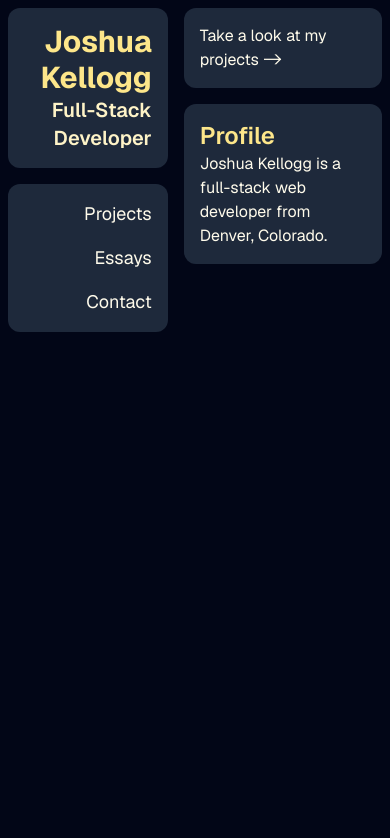
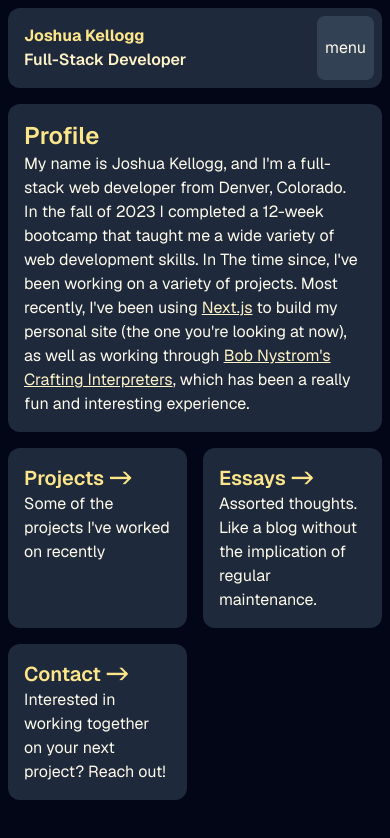
Before and after one commit to jkellogg01/next-personal-site, a Next.js app: page / in a window 390 px wide. Shown: the top 838 px of the page. Built offline with nearby package versions, Linux system fonts and the light colour scheme.

Commit message:
Dev (#1)
* skeleton project cards

* active state for nav links

* added under construction page and some nav cards on homepage

* responsive design for nameplate

* navigation drawer

* responsive: low-content subpages now fill layout width in mobile view

```diff
--- a/app/layout.tsx
+++ b/app/layout.tsx
@@ -4,6 +4,7 @@ import { GeistMono } from "geist/font/mono";
 import "./globals.css";
 import Nav from "@/components/Nav";
 import Link from "next/link";
+import { useState } from "react";
 
 export const metadata: Metadata = {
   title: "Joshua Kellogg",
@@ -17,19 +18,8 @@ export default function RootLayout({
   return (
     <html lang="en" className={`${GeistSans.variable} ${GeistMono.variable}`}>
       <body className="bg-slate-950 text-amber-50">
-        <div className="flex flex-row justify-center items-start p-2 lg:p-8 gap-4">
-          <div className="flex flex-col gap-4">
-            <Link
-              className="bg-slate-800 p-4 rounded-xl text-end hover:bg-slate-700 transition-colors duration-200"
-              href="/"
-            >
-              <h1 className="text-amber-200 font-sans text-3xl font-bold">
-                Joshua Kellogg
-              </h1>
-              <h3 className="text-amber-100 text-xl font-semibold">
-                Full-Stack Developer
-              </h3>
-            </Link>
+        <div className="flex flex-col sm:flex-row justify-center items-start p-2 lg:p-8 gap-4">
+          <div className="flex flex-col gap-4 max-sm:w-full">
             <Nav />
           </div>
           {children}
--- a/app/not-found.tsx
+++ b/app/not-found.tsx
@@ -1,6 +1,6 @@
 export default function NotFound() {
   return (
-    <div className="bg-slate-800 p-4 rounded-xl max-w-prose">
+    <div className="bg-slate-800 p-4 rounded-xl sm:w-full max-w-prose">
       <h2 className="text-2xl text-amber-200 font-bold">404: not found.</h2>
       <p className="text-xl">Ain't Nothing here.</p>
       <p className="text-xl">Y'all best be moving on, compadre.</p>
--- a/app/page.tsx
+++ b/app/page.tsx
@@ -1,18 +1,72 @@
-import { ReactElement } from "react";
+import Link from "next/link";
+
+type NavCard = {
+  name: string;
+  url?: string;
+  desc: string;
+};
 
 export default function Index() {
+  const navCards: NavCard[] = [
+    {
+      name: "Projects",
+      desc: "Some of the projects I've worked on recently",
+    },
+    {
+      name: "Essays",
+      desc: "Assorted thoughts. Like a blog without the implication of regular maintenance.",
+    },
+    {
+      name: "Contact",
+      desc: "Interested in working together on your next project? Reach out!",
+    },
+  ];
+
   return (
-    <div className="flex flex-col lg:flex-row gap-4">
-      <div className="flex flex-col gap-4">
-        <div className="bg-slate-800 p-4 rounded-xl">
-          Take a look at my projects {"->"}
-        </div>
-      </div>
-      <div className="bg-slate-800 p-4 rounded-xl max-w-80">
+    <div className="flex flex-col gap-4 sm:w-full max-w-prose">
+      <div className="bg-slate-800 p-4 rounded-xl">
         <h2 className="text-2xl text-amber-200 font-semibold">Profile</h2>
         <p>
-          Joshua Kellogg is a full-stack web developer from Denver, Colorado.
+          My name is Joshua Kellogg, and I'm a full-stack web developer from
+          Denver, Colorado.
         </p>
+        <p>
+          In the fall of 2023 I completed a 12-week bootcamp that taught me a
+          wide variety of web development skills. In The time since, I've been
+          working on a variety of projects. Most recently, I've been using{" "}
+          <a
+            href="https://nextjs.org/"
+            className="text-amber-100 underline"
+            target="_blank"
+          >
+            Next.js
+          </a>{" "}
+          to build my personal site (the one you're looking at now), as well as
+          working through{" "}
+          <a
+            href="https://craftinginterpreters.com/"
+            className="text-amber-100 underline"
+            target="_blank"
+          >
+            Bob Nystrom's Crafting Interpreters
+          </a>
+          , which has been a really fun and interesting experience.
+        </p>
+      </div>
+      <div className="grid grid-cols-2 gap-4">
+        {navCards.map(({ name, url, desc }, index) => (
+          <Link
+            key={index}
+            className="bg-slate-800 p-4 rounded-xl hover:bg-slate-700 transition-colors duration-200"
+            href={url ? url : "/under-construction"}
+          >
+            <h2 className="text-amber-200 text-xl font-semibold">
+              {name}
+              {" ->"}
+            </h2>
+            <p>{desc}</p>
+          </Link>
+        ))}
       </div>
     </div>
   );
--- a/app/projects/page.tsx
+++ b/app/projects/page.tsx
@@ -1,3 +1,30 @@
+import ProjectCard from "@/components/ProjectCard";
+
 export default function Projects() {
-  return "hello from projects page";
+  return (
+    <div className="grid grid-cols-2 sm:w-full max-w-prose gap-4">
+      <ProjectCard
+        title="Example Project"
+        links={[
+          {
+            name: "Repo",
+            url: "#",
+          },
+        ]}
+      >
+        This is an example project card
+      </ProjectCard>
+      <ProjectCard
+        title="Example Project"
+        links={[
+          {
+            name: "Repo",
+            url: "#",
+          },
+        ]}
+      >
+        This is an example project card
+      </ProjectCard>
+    </div>
+  );
 }
--- /dev/null
+++ b/app/under-construction/page.tsx
@@ -0,0 +1,11 @@
+export default function WIP() {
+  return (
+    <div className="bg-slate-800 p-4 rounded-xl max-sm:w-full max-w-prose">
+      <h2 className="text-2xl text-amber-200 font-bold">
+        Well, this is embarrassing...
+      </h2>
+      <p className="text-xl">This page is under construction.</p>
+      <p className="text-xl">Come back soon!</p>
+    </div>
+  );
+}
--- a/components/Nav.tsx
+++ b/components/Nav.tsx
@@ -1,4 +1,8 @@
+"use client";
+
 import Link from "next/link";
+import { usePathname } from "next/navigation";
+import { useState } from "react";
 
 type NavItem = {
   name: string;
@@ -6,10 +10,11 @@ type NavItem = {
 };
 
 export default function Nav() {
+  const pathname = usePathname();
+
   const navItems: NavItem[] = [
     {
       name: "Projects",
-      url: "/projects",
     },
     {
       name: "Essays",
@@ -19,17 +24,70 @@ export default function Nav() {
     },
   ];
 
+  const [drawer, setDrawer] = useState(false);
+
   return (
-    <nav className="bg-slate-800 p-2 rounded-xl text-end text-lg">
-      {navItems.map(({ name, url }, index) => (
+    <>
+      <div className="bg-slate-800 p-2 rounded-xl sm:text-end flex flex-row justify-between">
         <Link
-          key={index}
-          className="block p-2 hover:bg-slate-700 hover:text-amber-200 rounded-lg transition-colors duration-200"
-          href={url ? url : "/"}
+          className="hover:bg-slate-700 p-2 rounded-lg transition-colors duration-200"
+          href="/"
         >
-          {name}
+          <h1 className="text-amber-200 sm:text-3xl font-bold block">
+            Joshua
+            <br className="max-sm:hidden lg:hidden" /> Kellogg
+          </h1>
+          <h3 className="text-amber-100 sm:text-xl font-semibold block">
+            Full-Stack
+            <br className="max-sm:hidden lg:hidden" /> Developer
+          </h3>
         </Link>
-      ))}
-    </nav>
+        <button
+          className="sm:hidden bg-slate-700 p-2 rounded-lg"
+          onClick={(e) => {
+            e.stopPropagation();
+            setDrawer(true);
+          }}
+        >
+          menu
+        </button>
+      </div>
+      <nav
+        className={
+          drawer
+            ? "bg-slate-800 p-2 sm:static sm:rounded-xl text-end text-lg " +
+              "fixed max-sm:top-0 max-sm:right-0 max-sm:min-h-screen max-sm:w-1/3 z-20"
+            : "bg-slate-800 p-2 hidden sm:block sm:rounded-xl text-end text-lg"
+        }
+      >
+        {navItems.map(({ name, url }, index) => {
+          return pathname === url ? (
+            <div
+              key={index}
+              className="p-2 bg-slate-900 text-amber-300 underline rounded-lg"
+            >
+              {name}
+            </div>
+          ) : (
+            <Link
+              key={index}
+              className="block p-2 hover:bg-slate-700 hover:text-amber-200 rounded-lg transition-colors duration-200"
+              href={url ? url : "/under-construction"}
+              onClick={() => setDrawer(false)}
+            >
+              {name}
+            </Link>
+          );
+        })}
+      </nav>
+      <div
+        className={
+          drawer
+            ? "sm:hidden fixed top-0 bottom-0 left-0 right-0 bg-slate-950 z-10 opacity-50 cursor-pointer"
+            : "hidden"
+        }
+        onClick={() => setDrawer(false)}
+      ></div>
+    </>
   );
 }
--- /dev/null
+++ b/components/ProjectCard.tsx
@@ -0,0 +1,39 @@
+import { ReactElement } from "react";
+
+type Link = {
+  name: string;
+  url: string;
+};
+
+export default function ProjectCard({
+  children,
+  title,
+  image,
+  links,
+}: {
+  children: React.ReactNode;
+  title: string;
+  image?: string;
+  links?: Link[];
+}) {
+  return (
+    <div className="bg-slate-800 rounded-xl flex flex-row">
+      <img className="bg-red-500 object-cover rounded-l-xl" src={image} />
+      <div className="p-4">
+        <h2 className="text-2xl text-amber-200 font-semibold">{title}</h2>
+        <p>{children}</p>
+        <div className="flex flex-row gap-2 pt-2 items-center justify-end">
+          {links?.map(({ name, url }, index) => (
+            <a
+              className="p-2 bg-amber-200 text-slate-900 rounded-lg hover:bg-amber-300"
+              key={index}
+              href={url}
+            >
+              {name}
+            </a>
+          ))}
+        </div>
+      </div>
+    </div>
+  );
+}
```
